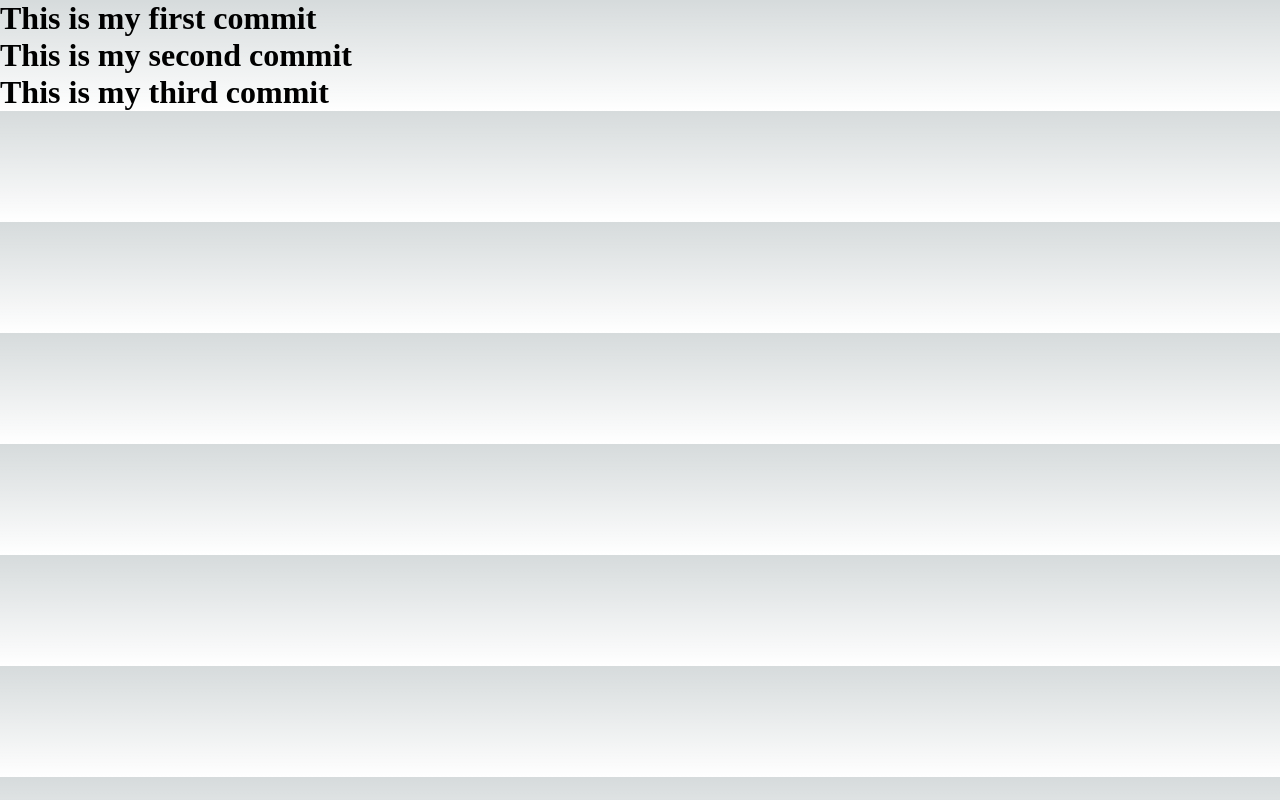
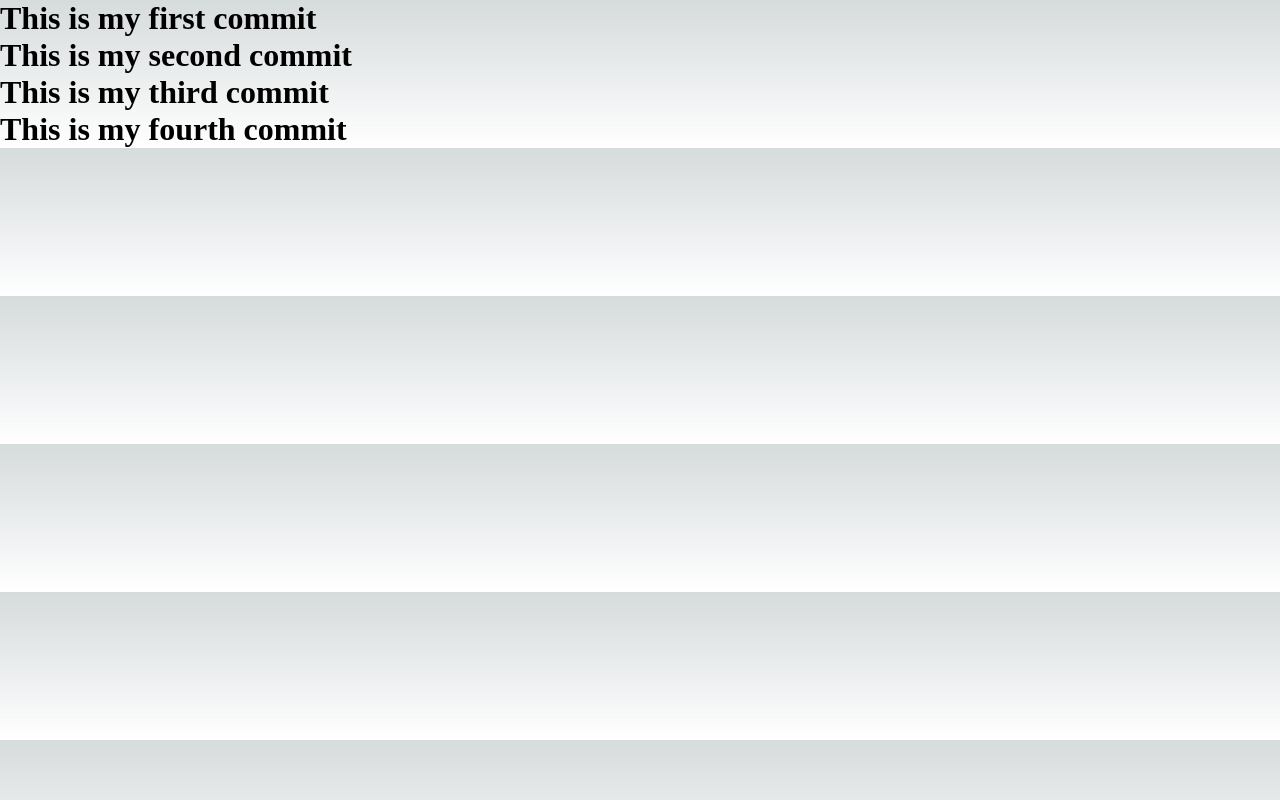
Before and after one commit to gbrunacci/sample-app, a Next.js app: page / in a window 1280 px wide. Built offline with nearby package versions, Linux system fonts and the light colour scheme.

Commit message:
feat: fourth

```diff
--- a/src/app/page.tsx
+++ b/src/app/page.tsx
@@ -4,6 +4,7 @@ export default function Home() {
       <h1>This is my first commit</h1>
       <h1>This is my second commit</h1>
       <h1>This is my third commit</h1>
+      <h1>This is my fourth commit</h1>
     </main>
   )
 }
```
